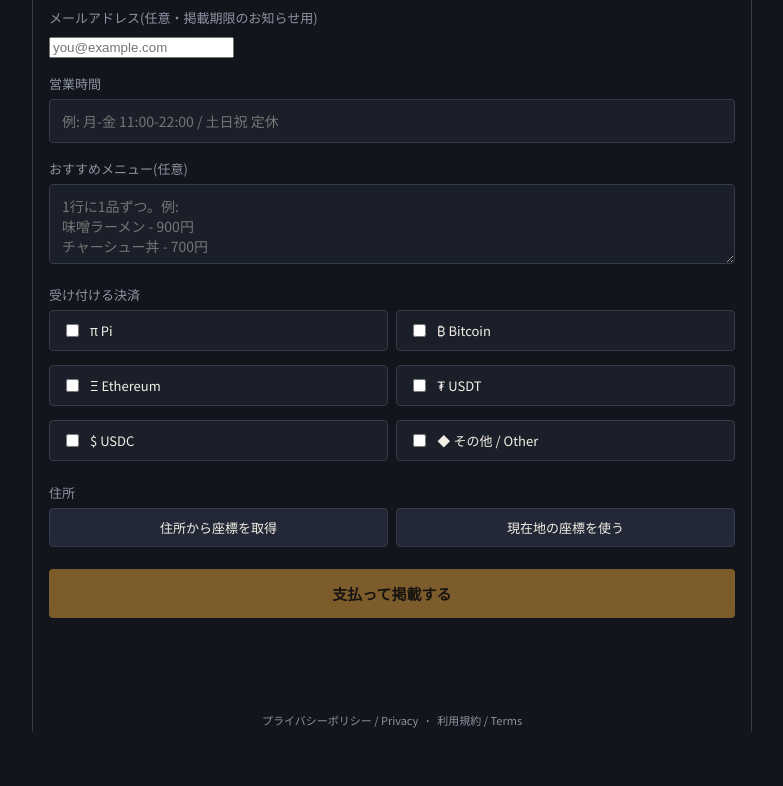
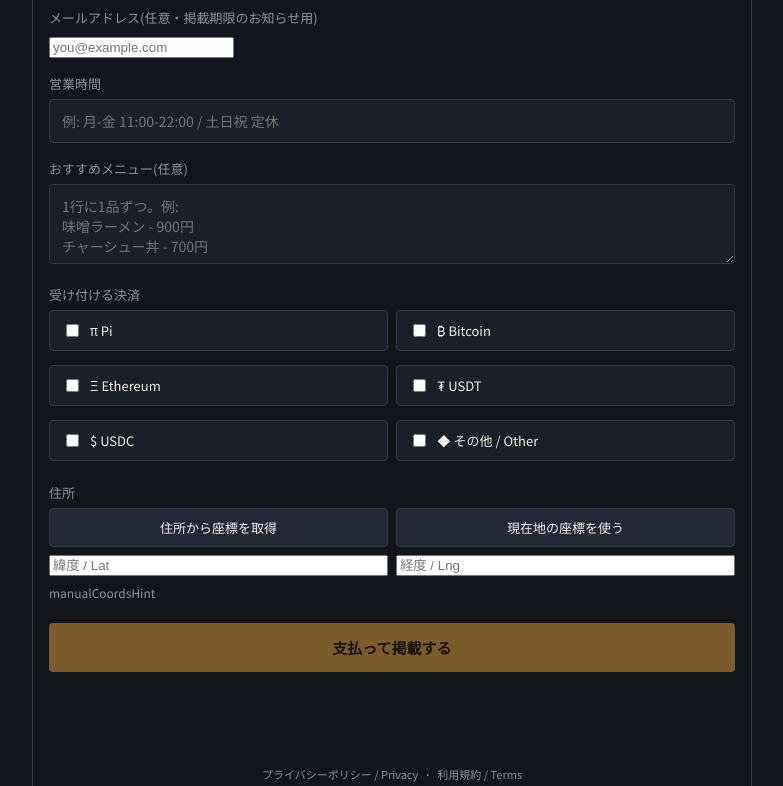
Before and after one commit to kenoudensetsunagasaki-web/inshoku-pi, a website: page register.html in a window 1280 px wide. Shown: the part 803-1589 px from the top of the page, without its empty margins (248-1031 px from the left). Before the commit the page ends 1535 px from the top, so only its background shows below. Drawn offline with Linux system fonts and the light colour scheme; no server answers.

Commit message:
Update register.html

```diff
--- a/register.html
+++ b/register.html
@@ -71,15 +71,18 @@
         <div class="checkbox-grid" id="currencyGrid"></div>
       </div>
 
-           <div class="field">
+                <div class="field">
         <label data-i18n="address">緯度・経度</label>
         <div style="display:flex;gap:8px;flex-wrap:wrap;">
           <button type="button" class="action-btn" id="geocodeBtn" data-i18n="geocodeFromAddress">住所から座標を取得</button>
           <button type="button" class="action-btn" id="useLocationBtn" data-i18n="useMyLocation">現在地の座標を使う</button>
         </div>
-        <input type="hidden" id="lat" />
-        <input type="hidden" id="lng" />
+        <div style="display:flex;gap:8px;margin-top:8px;">
+          <input type="number" step="any" id="lat" placeholder="緯度 / Lat" style="flex:1;" />
+          <input type="number" step="any" id="lng" placeholder="経度 / Lng" style="flex:1;" />
+        </div>
         <div class="stall-meta" id="coordsPreview" style="margin-top:8px;"></div>
+        <div class="stall-meta" style="margin-top:4px;font-size:12px;" data-i18n="manualCoordsHint"></div>
       </div>
 
       <button type="submit" class="submit-btn" id="payBtn" data-i18n="payAndList" disabled>支払って掲載する</button>
```
